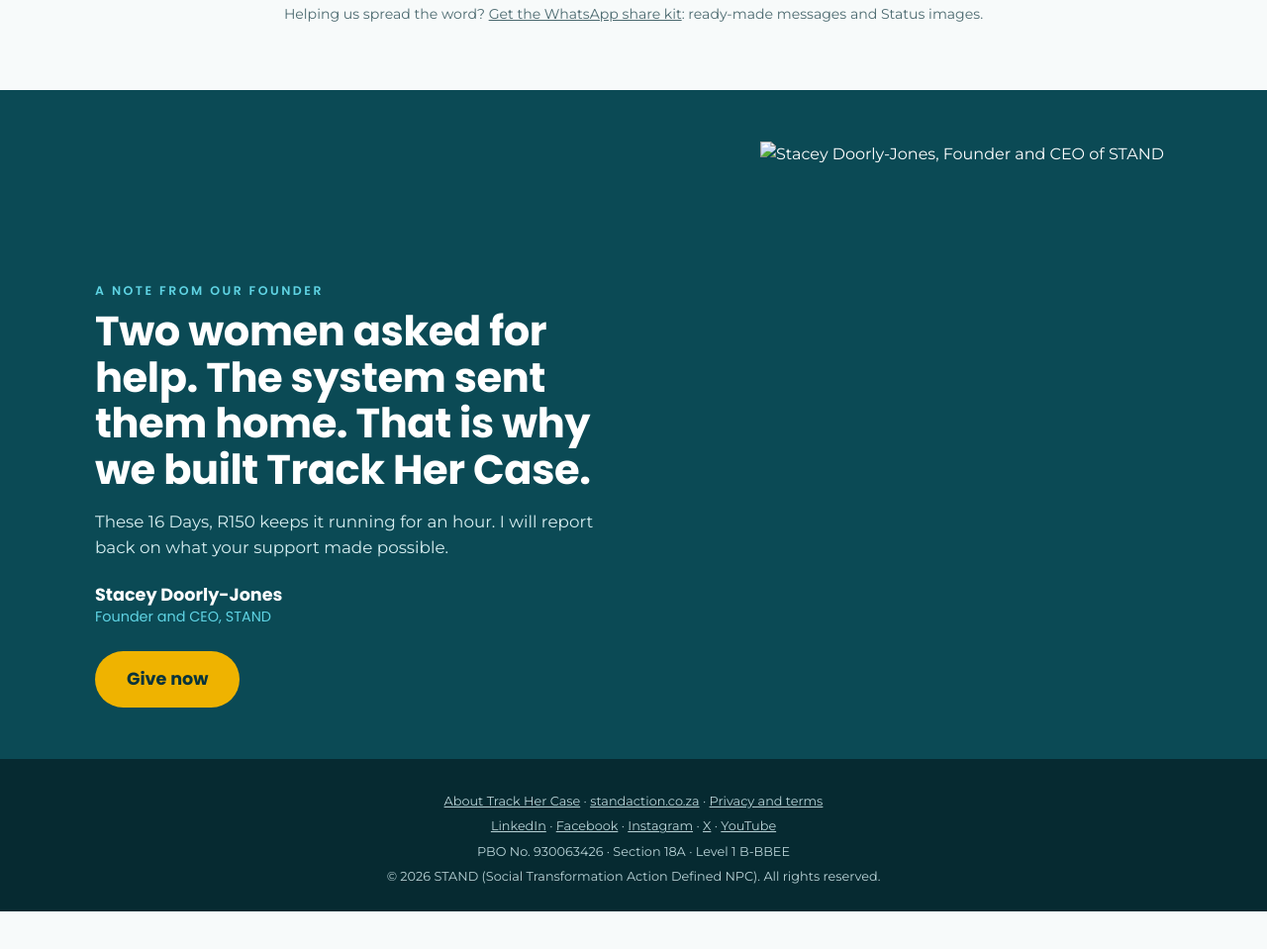
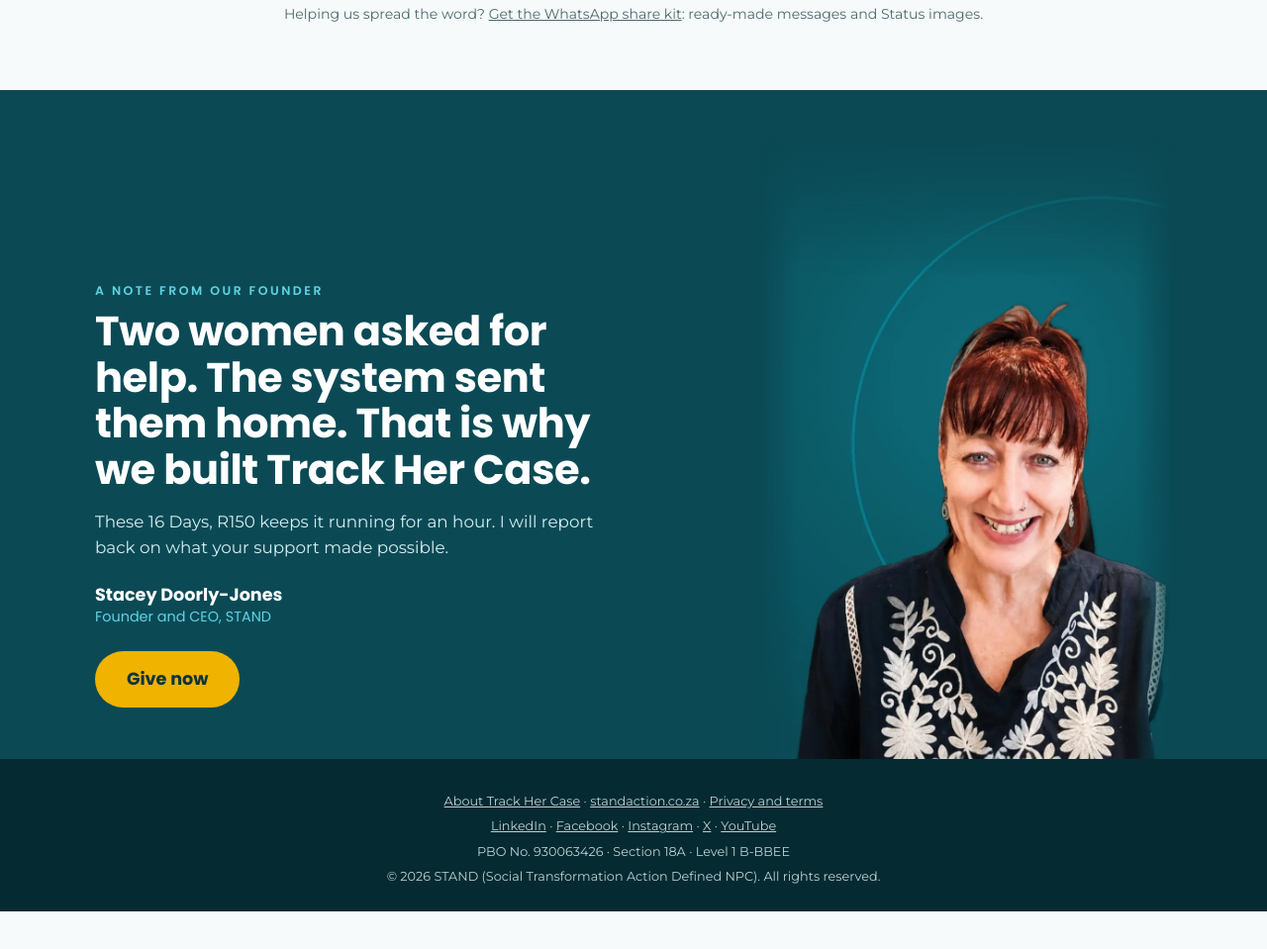
Before and after one commit to staceydj/stand-website, a plain HTML site: page campaign.html in a window 1280 px wide. Shown: the part 5751-6710 px from the top of the page at 99% size. Drawn offline with Linux system fonts and the light colour scheme.

Commit message:
Founder close: portrait files, soften photo edges into the section
Co-Authored-By: Claude Opus 5.5 <noreply@anthropic.com>
Claude-Session: https://claude.ai/code/session_016iGbTiDufS9kgyUxuwAJ2D

```diff
--- a/css/campaign.css
+++ b/css/campaign.css
@@ -287,3 +287,10 @@ h3 { font-weight: 700; font-size: 1.2rem; }
   .founder-copy { padding-bottom: 3.25rem; }
   .founder-photo { width: min(100%, 26rem); justify-self: end; }
 }
+/* Founder photo melts into the section: soften top and side edges */
+.founder-photo img {
+  -webkit-mask-image: linear-gradient(to bottom, transparent 0, #000 22%), linear-gradient(to right, transparent 0, #000 9%, #000 91%, transparent 100%);
+  -webkit-mask-composite: source-in;
+  mask-image: linear-gradient(to bottom, transparent 0, #000 22%), linear-gradient(to right, transparent 0, #000 9%, #000 91%, transparent 100%);
+  mask-composite: intersect;
+}
```
Also changed, not shown: assets/img/stacey-founder-close.jpg (added), assets/img/stacey-founder-close.webp (added).
